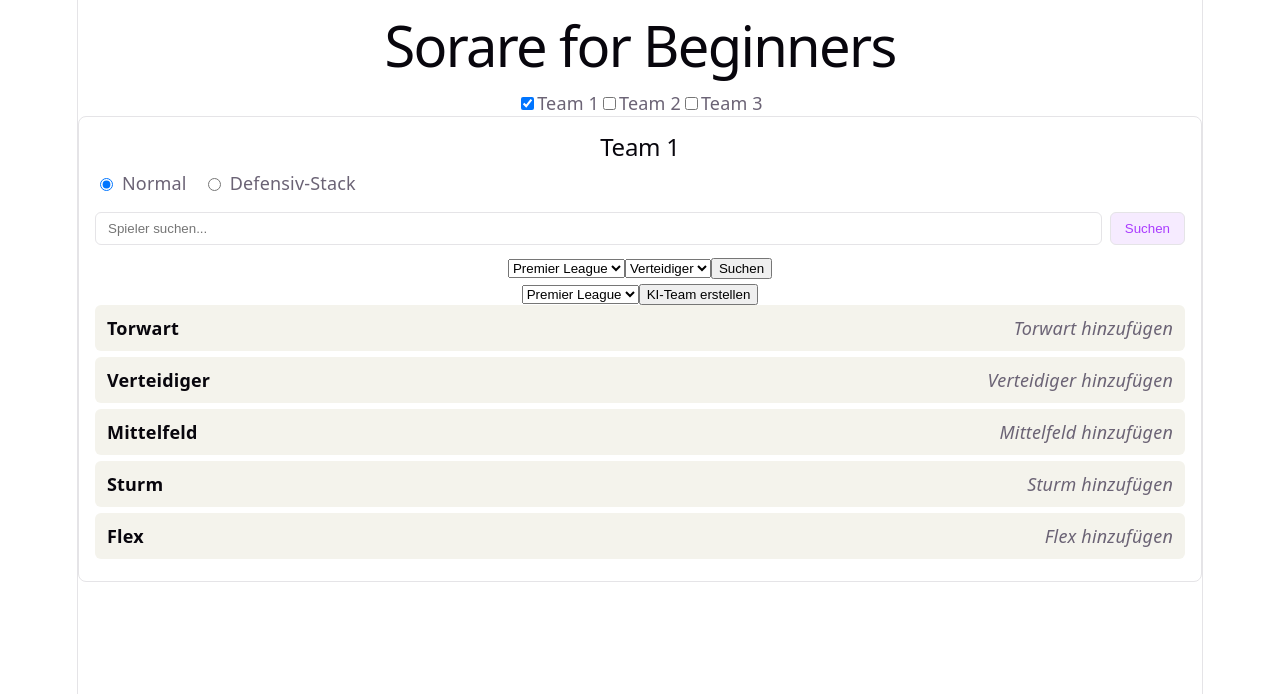
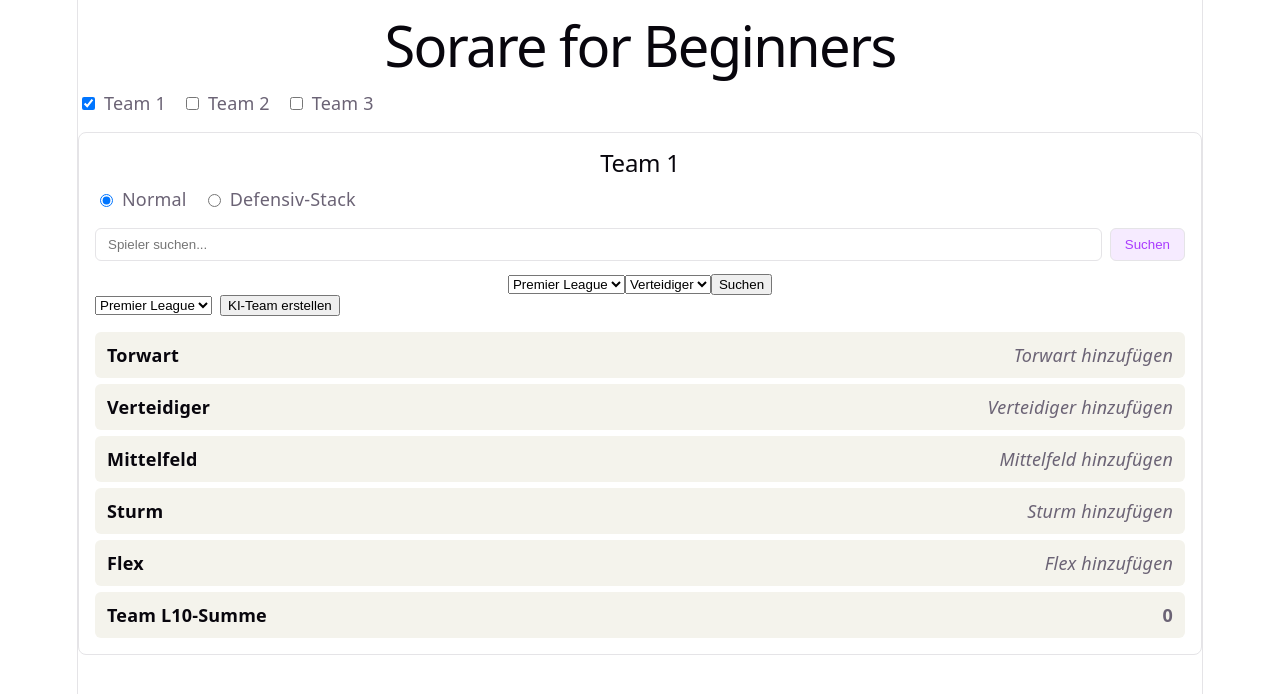
Before and after one commit to podenwald/sorare-for-beginners, a React (Vite) app: page / in a window 1280 px wide. Shown: the top 694 px of the page. Built offline with nearby package versions, Linux system fonts and the light colour scheme.

Commit message:
ODI-306: show availability warning and score-explanation tooltips everywhere a player appears

```diff
--- a/src/App.css
+++ b/src/App.css
@@ -87,6 +87,32 @@
   margin: 0;
 }
 
+.player-score-summary {
+  display: flex;
+  gap: 6px;
+  align-items: flex-start;
+}
+
+.icon-tooltip {
+  position: relative;
+  cursor: help;
+}
+
+.icon-tooltip:hover::after {
+  content: attr(data-tooltip);
+  position: absolute;
+  bottom: 100%;
+  left: 50%;
+  transform: translateX(-50%);
+  background: var(--code-bg);
+  border: 1px solid var(--border);
+  padding: 4px 8px;
+  border-radius: 4px;
+  white-space: nowrap;
+  font-size: 12px;
+  z-index: 10;
+}
+
 .formation-slot {
   display: flex;
   justify-content: space-between;
@@ -105,6 +131,19 @@
 .formation-slot-empty {
   color: var(--text);
   font-style: italic;
+}
+
+.team-toggles {
+  display: flex;
+  gap: 16px;
+  margin-bottom: 16px;
+}
+
+.team-toggles label {
+  display: flex;
+  align-items: center;
+  gap: 6px;
+  cursor: pointer;
 }
 
 .teams-grid {
@@ -143,3 +182,19 @@
   gap: 6px;
   cursor: pointer;
 }
+
+.auto-fill {
+  display: flex;
+  align-items: center;
+  gap: 8px;
+  margin-bottom: 16px;
+}
+
+.formation-total {
+  display: flex;
+  justify-content: space-between;
+  align-items: center;
+  padding: 10px 12px;
+  border-radius: 6px;
+  background: var(--code-bg);
+}
--- a/src/components/FormationList.tsx
+++ b/src/components/FormationList.tsx
@@ -1,22 +1,9 @@
-import type { EvaluatedCandidate, FormationSlot } from '../api/formation'
-import type { EvaluationCategory } from '../api/scoring'
-import { formatScore, formatSorareAverages } from './formatters'
+import type { FormationSlot } from '../api/formation'
+import { formatScore } from './formatters'
+import { PlayerScoreSummary } from './PlayerScoreSummary'
 
 interface FormationListProps {
   slots: FormationSlot[]
-}
-
-function displayCategory(candidate: EvaluatedCandidate): EvaluationCategory {
-  return candidate.evaluation.scorePotential.category === 'unbekannt'
-    ? 'unbekannt'
-    : candidate.evaluation.overall.category
-}
-
-const CATEGORY_ICON: Record<EvaluationCategory, string> = {
-  gut: '🟢',
-  mittel: '🟡',
-  riskant: '🔴',
-  unbekannt: '⚪',
 }
 
 const SLOT_LABEL_TEXT: Record<FormationSlot['label'], string> = {
@@ -28,26 +15,26 @@ const SLOT_LABEL_TEXT: Record<FormationSlot['label'], string> = {
 }
 
 export function FormationList({ slots }: FormationListProps) {
+  const l10Sum = slots.reduce((sum, slot) => sum + (slot.candidate?.player.sorareAverageScores.l10 ?? 0), 0)
+
   return (
     <ul className="formation-list">
-      {slots.map((slot) => {
-        const category = slot.candidate ? displayCategory(slot.candidate) : null
-        return (
+      {slots.map((slot) => (
         <li key={slot.label} className="formation-slot">
           <span className="formation-slot-label">{SLOT_LABEL_TEXT[slot.label]}</span>
-            {slot.candidate && category ? (
+          {slot.candidate ? (
             <span className="formation-slot-candidate">
-                {slot.candidate.player.displayName} — {formatScore(slot.candidate.evaluation.overall.value)}{' '}
-                {CATEGORY_ICON[category]} {category}
-                <br />
-                <small>{formatSorareAverages(slot.candidate.player.sorareAverageScores)}</small>
+              <PlayerScoreSummary player={slot.candidate.player} evaluation={slot.candidate.evaluation} />
             </span>
           ) : (
             <span className="formation-slot-empty">{SLOT_LABEL_TEXT[slot.label]} hinzufügen</span>
           )}
         </li>
-        )
-      })}
+      ))}
+      <li className="formation-total">
+        <span className="formation-slot-label">Team L10-Summe</span>
+        <strong>{formatScore(l10Sum)}</strong>
+      </li>
     </ul>
   )
 }
--- /dev/null
+++ b/src/components/PlayerScoreSummary.tsx
@@ -0,0 +1,48 @@
+import type { Player } from '../api/types'
+import type { EvaluationCategory, PlayerEvaluation } from '../api/scoring'
+import { formatScore, formatSorareAverage, getAvailabilityWarning, getScoreExplanation } from './formatters'
+
+const CATEGORY_ICON: Record<EvaluationCategory, string> = {
+  gut: '🟢',
+  mittel: '🟡',
+  riskant: '🔴',
+  unbekannt: '⚪',
+}
+
+function displayCategory(evaluation: PlayerEvaluation): EvaluationCategory {
+  return evaluation.scorePotential.category === 'unbekannt' ? 'unbekannt' : evaluation.overall.category
+}
+
+interface PlayerScoreSummaryProps {
+  player: Player
+  evaluation: PlayerEvaluation
+}
+
+export function PlayerScoreSummary({ player, evaluation }: PlayerScoreSummaryProps) {
+  const category = displayCategory(evaluation)
+  const availabilityWarning = getAvailabilityWarning(player)
+  const scoreExplanation = getScoreExplanation(evaluation, availabilityWarning !== null)
+
+  return (
+    <span className="player-score-summary">
+      {availabilityWarning && (
+        <span className="icon-tooltip" data-tooltip={availabilityWarning}>
+          💉
+        </span>
+      )}
+      <span className="player-score-summary-text">
+        {player.displayName} — {formatScore(evaluation.overall.value)}{' '}
+        <span className="icon-tooltip" data-tooltip={scoreExplanation}>
+          {CATEGORY_ICON[category]}
+        </span>{' '}
+        {category}
+        <br />
+        <small>
+          L5 {formatSorareAverage(player.sorareAverageScores.l5)} ·{' '}
+          <strong>L10 {formatSorareAverage(player.sorareAverageScores.l10)}</strong> · L40{' '}
+          {formatSorareAverage(player.sorareAverageScores.l40)}
+        </small>
+      </span>
+    </span>
+  )
+}
--- a/src/components/PlayerSearch.tsx
+++ b/src/components/PlayerSearch.tsx
@@ -1,8 +1,10 @@
 import { useState } from 'react'
 import type { FormEvent } from 'react'
 import { getPlayer, searchPlayers } from '../api/sorareClient'
+import { evaluatePlayer } from '../api/scoring'
 import { SorareApiError } from '../api/types'
 import type { Player, PlayerSearchHit } from '../api/types'
+import { PlayerScoreSummary } from './PlayerScoreSummary'
 
 interface PlayerSearchProps {
   onAdd: (player: Player) => void
@@ -12,6 +14,7 @@ interface PlayerSearchProps {
 export function PlayerSearch({ onAdd, label }: PlayerSearchProps) {
   const [query, setQuery] = useState('')
   const [results, setResults] = useState<PlayerSearchHit[]>([])
+  const [resultDetails, setResultDetails] = useState<Record<string, Player>>({})
   const [isSearching, setIsSearching] = useState(false)
   const [searchError, setSearchError] = useState<string | null>(null)
   const [addingSlug, setAddingSlug] = useState<string | null>(null)
@@ -23,9 +26,15 @@ export function PlayerSearch({ onAdd, label }: PlayerSearchProps) {
 
     setIsSearching(true)
     setSearchError(null)
+    setResultDetails({})
     try {
       const result = await searchPlayers({ query, pageSize: 10 })
       setResults(result.hits)
+      const settled = await Promise.allSettled(result.hits.map((hit) => getPlayer(hit.slug)))
+      const details = Object.fromEntries(
+        settled.flatMap((outcome) => (outcome.status === 'fulfilled' ? [[outcome.value.slug, outcome.value]] : [])),
+      )
+      setResultDetails(details)
     } catch (error) {
       setSearchError(error instanceof SorareApiError ? error.message : 'Unbekannter Fehler bei der Suche')
     } finally {
@@ -73,15 +82,26 @@ export function PlayerSearch({ onAdd, label }: PlayerSearchProps) {
       )}
 
       <ul className="search-results">
-        {results.map((hit) => (
-          <li key={hit.slug}>
-            <span>{hit.displayName}</span>
-            <span>{hit.clubName ?? 'Kein Verein'}</span>
-            <button type="button" onClick={() => handleAdd(hit.slug)} disabled={addingSlug === hit.slug}>
-              {addingSlug === hit.slug ? 'Wird geladen...' : 'Hinzufügen'}
-            </button>
-          </li>
-        ))}
+        {results.map((hit) => {
+          const player = resultDetails[hit.slug]
+          return (
+            <li key={hit.slug}>
+              {player ? (
+                <span>
+                  <PlayerScoreSummary player={player} evaluation={evaluatePlayer(player)} />
+                </span>
+              ) : (
+                <span>
+                  {hit.displayName}
+                  {hit.clubName ? ` — ${hit.clubName}` : ''}
+                </span>
+              )}
+              <button type="button" onClick={() => handleAdd(hit.slug)} disabled={addingSlug === hit.slug}>
+                {addingSlug === hit.slug ? 'Wird geladen...' : 'Hinzufügen'}
+              </button>
+            </li>
+          )
+        })}
       </ul>
     </div>
   )
```
Lines whose indentation alone changed are shown as unchanged.
